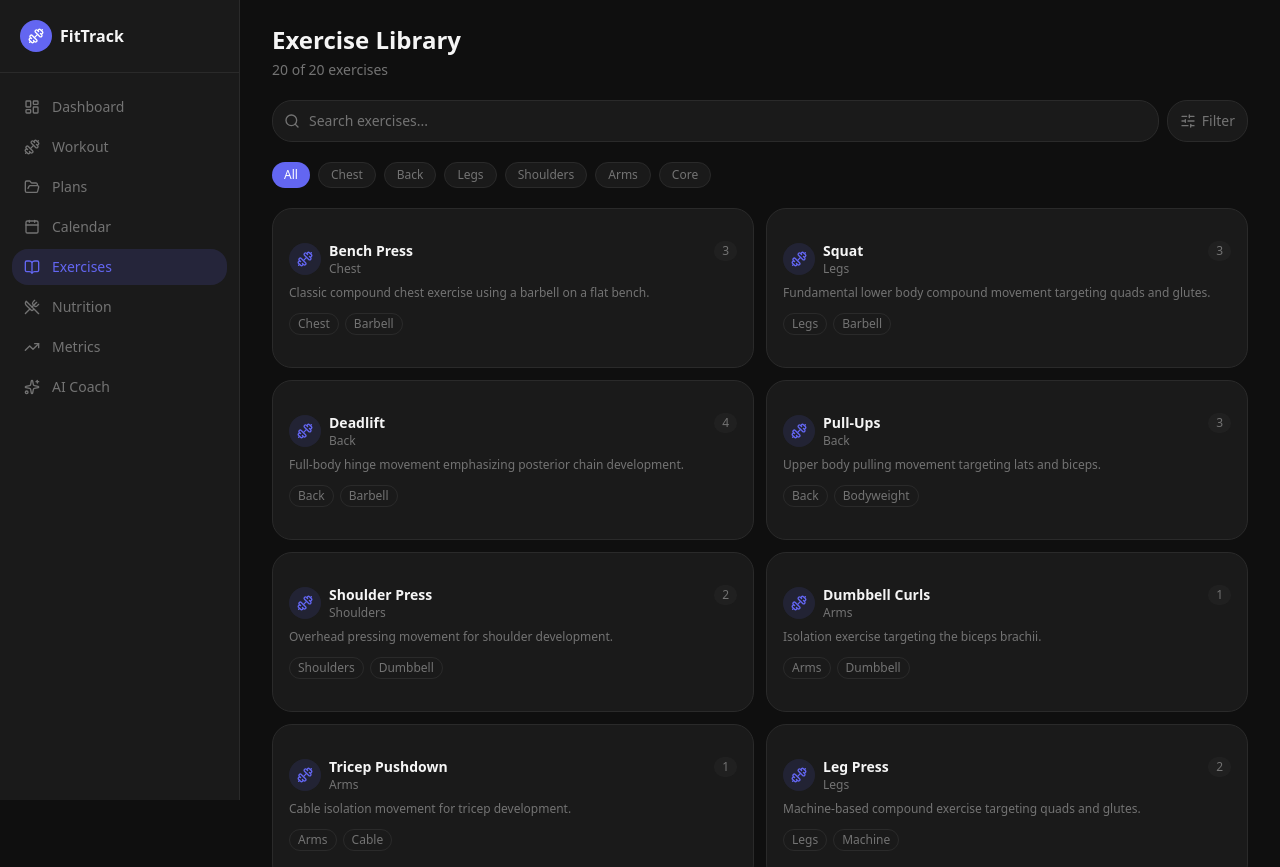
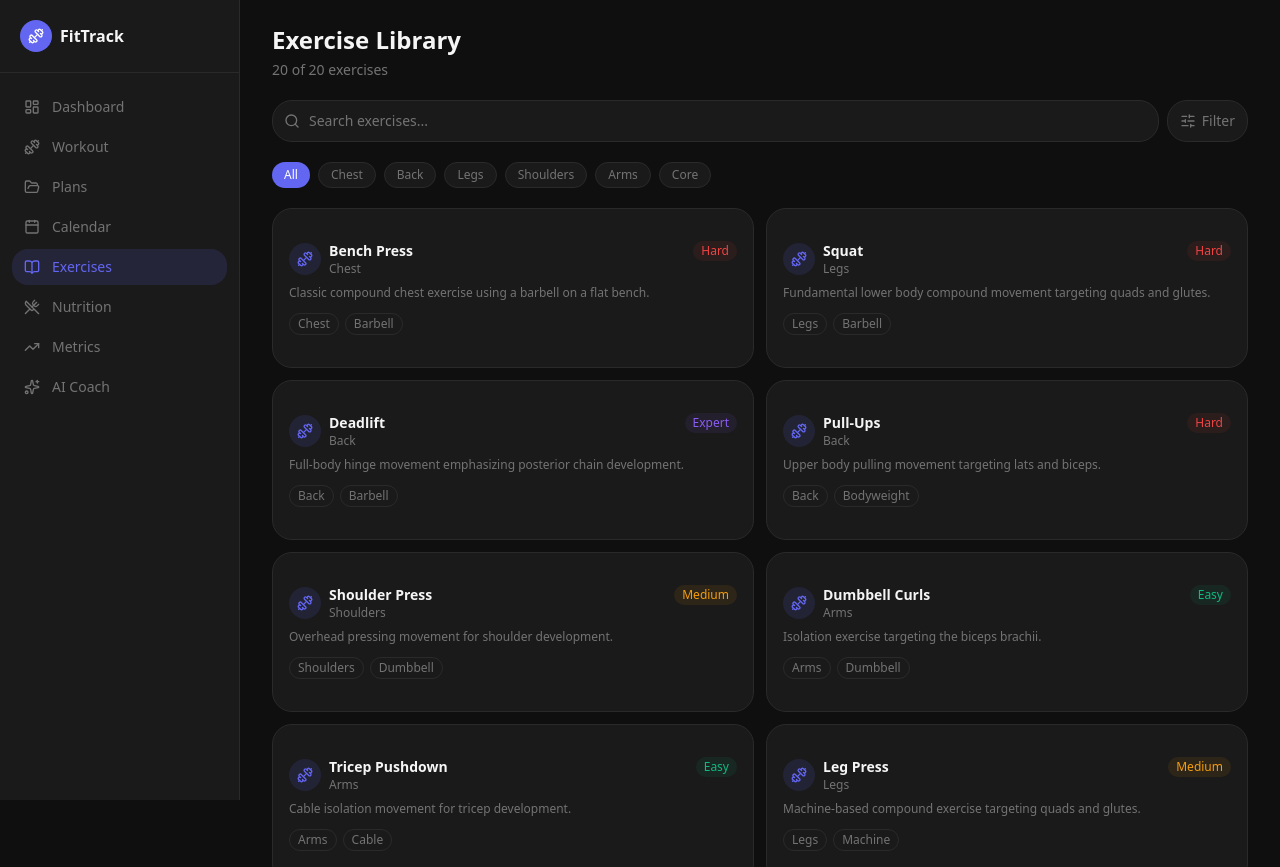
Before and after one commit to Leon-Kuehn/fitness-app, a Next.js app: page /fitness-app/exercises in a window 1280 px wide. Shown: the top 867 px of the page. Built offline with nearby package versions, Linux system fonts and the light colour scheme.

Commit message:
fix(exercises): map numeric difficulty to labels, fix TS2367 type mismatch

```diff
--- a/src/app/exercises/page.tsx
+++ b/src/app/exercises/page.tsx
@@ -6,12 +6,13 @@ import { Badge } from "@/components/ui/badge";
 import { mockExercises } from "@/lib/mock-data";
 
 const muscleGroups = ["All", "Chest", "Back", "Legs", "Shoulders", "Arms", "Core"];
-const difficulties = ["All", "Beginner", "Intermediate", "Advanced"];
+const difficultyLevels = ["All", "Easy", "Medium", "Hard", "Expert"] as const;
 
-const difficultyConfig: Record<string, { color: string; bg: string }> = {
-  Beginner: { color: "#10b981", bg: "#10b98115" },
-  Intermediate: { color: "#f59e0b", bg: "#f59e0b15" },
-  Advanced: { color: "#ef4444", bg: "#ef444415" },
+const difficultyMap: Record<number, { label: string; color: string; bg: string }> = {
+  1: { label: "Easy", color: "#10b981", bg: "#10b98115" },
+  2: { label: "Medium", color: "#f59e0b", bg: "#f59e0b15" },
+  3: { label: "Hard", color: "#ef4444", bg: "#ef444415" },
+  4: { label: "Expert", color: "#8b5cf6", bg: "#8b5cf615" },
 };
 
 export default function ExercisesPage() {
@@ -25,7 +26,8 @@ export default function ExercisesPage() {
       ex.name.toLowerCase().includes(search.toLowerCase()) ||
       ex.muscleGroup.toLowerCase().includes(search.toLowerCase());
     const matchGroup = selectedGroup === "All" || ex.muscleGroup === selectedGroup;
-    const matchDiff = selectedDifficulty === "All" || ex.difficulty === selectedDifficulty;
+    const diffLabel = difficultyMap[ex.difficulty]?.label ?? "";
+    const matchDiff = selectedDifficulty === "All" || diffLabel === selectedDifficulty;
     return matchSearch && matchGroup && matchDiff;
   });
 
@@ -81,7 +83,7 @@ export default function ExercisesPage() {
         <div className="space-y-2">
           <p className="text-xs font-medium text-[#737373] uppercase tracking-wide">Difficulty</p>
           <div className="flex gap-2">
-            {difficulties.map((d) => (
+            {difficultyLevels.map((d) => (
               <button
                 key={d}
                 onClick={() => setSelectedDifficulty(d)}
@@ -101,7 +103,7 @@ export default function ExercisesPage() {
       {/* Exercise Grid */}
       <div className="grid grid-cols-1 md:grid-cols-2 gap-3">
         {filtered.map((exercise) => {
-          const diff = difficultyConfig[exercise.difficulty] ?? { color: "#737373", bg: "#73737315" };
+          const diff = difficultyMap[exercise.difficulty] ?? { label: "?", color: "#737373", bg: "#73737315" };
           return (
             <Card key={exercise.name} className="hover:border-[#6366f130] transition-colors cursor-pointer">
               <CardContent className="pt-4 pb-4">
@@ -119,7 +121,7 @@ export default function ExercisesPage() {
                     className="text-xs font-medium px-2 py-0.5 rounded-full"
                     style={{ color: diff.color, backgroundColor: diff.bg }}
                   >
-                    {exercise.difficulty}
+                    {diff.label}
                   </span>
                 </div>
                 <p className="text-xs text-[#737373] mb-3 line-clamp-2">{exercise.description}</p>
```
